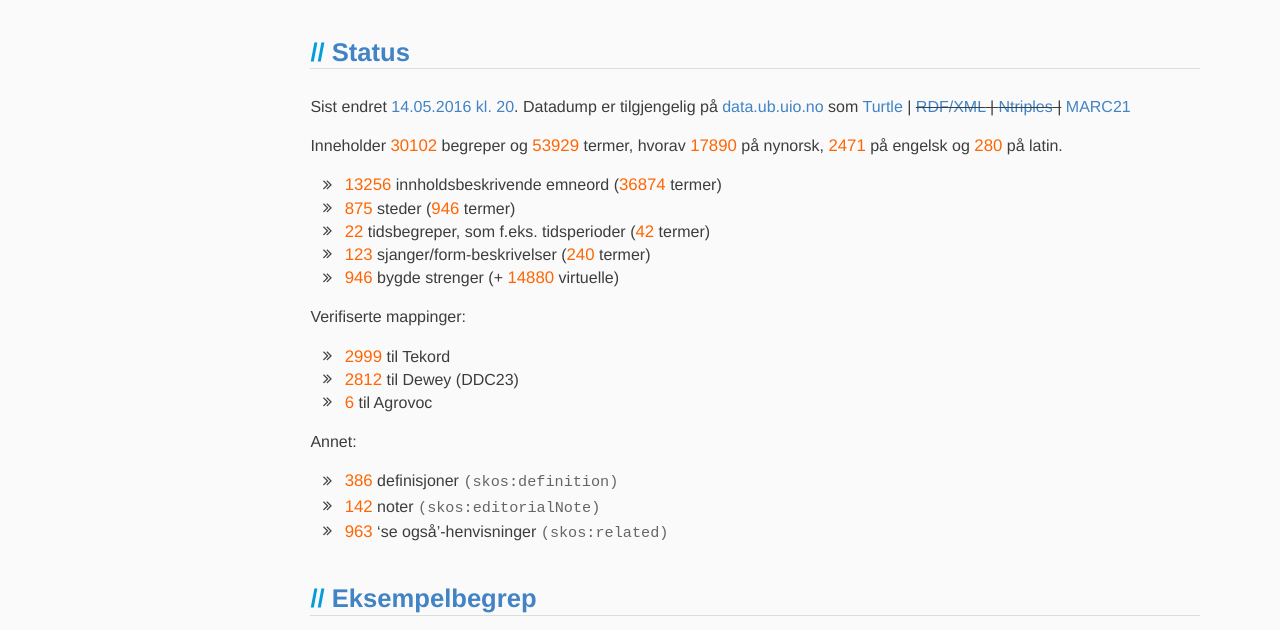
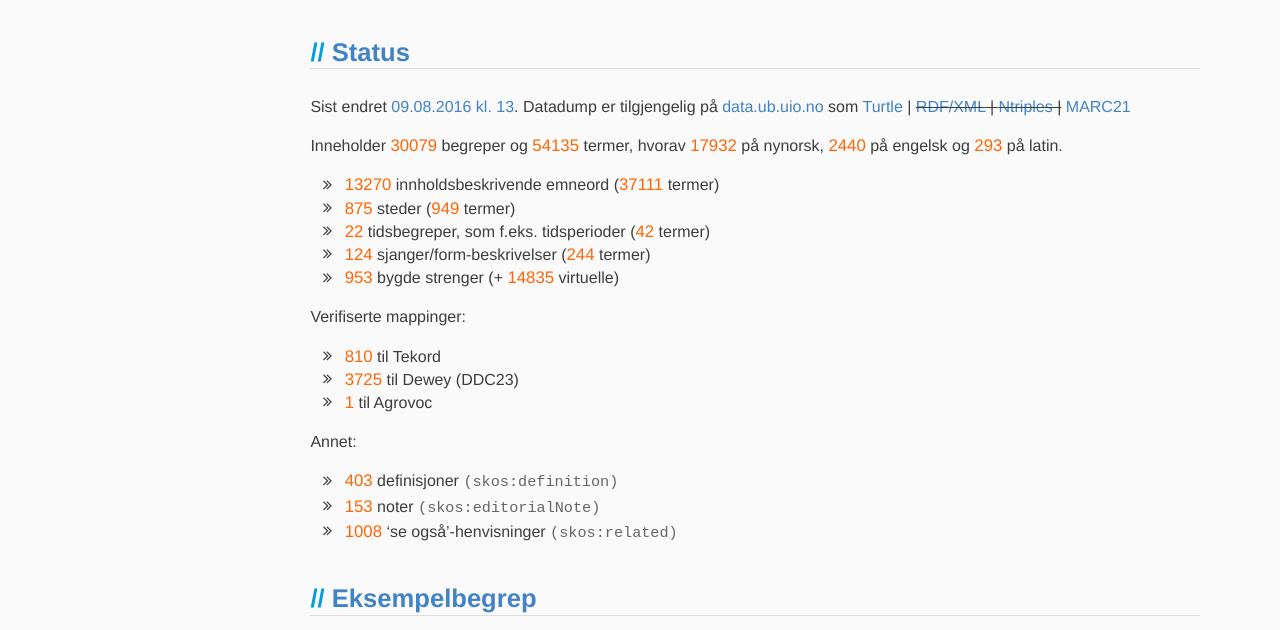
Before and after one commit to realfagstermer/realfagstermer.github.io, a Jekyll site: the page built from index.html, in a window 1280 px wide and 900 px high. Shown: the part 174-804 px from the top of the window. Built offline with Jekyll 4.4.1, drawn with Linux system fonts in a browser that asks for light colours; nearby versions of some CDN libraries; library files that are not in the unit come from our copies.

Commit message:
Update stats

```diff
--- a/_data/stats_current.json
+++ b/_data/stats_current.json
@@ -1,33 +1,33 @@
 {
-  "concepts": 30102,
-  "conceptsWithoutStrings": 14276,
+  "concepts": 30079,
+  "conceptsWithoutStrings": 14291,
   "facets": {
     "CompoundConcept": {
-      "concepts": 946,
+      "concepts": 953,
       "prefLabels": {},
       "terms": 0
     },
     "GenreForm": {
       "altLabels": {
-        "en": 2,
+        "en": 3,
         "la": 0,
-        "nb": 99,
+        "nb": 100,
         "nn": 0
       },
-      "concepts": 123,
+      "concepts": 124,
       "prefLabels": {
         "en": 14,
         "la": 0,
-        "nb": 123,
-        "nn": 2
+        "nb": 124,
+        "nn": 3
       },
-      "terms": 240
+      "terms": 244
     },
     "Place": {
       "altLabels": {
         "en": 7,
         "la": 0,
-        "nb": 40,
+        "nb": 43,
         "nn": 2
       },
       "concepts": 875,
@@ -37,7 +37,7 @@
         "nb": 875,
         "nn": 5
       },
-      "terms": 946
+      "terms": 949
     },
     "Time": {
       "altLabels": {
@@ -57,47 +57,47 @@
     },
     "Topic": {
       "altLabels": {
-        "en": 287,
-        "la": 10,
-        "nb": 3027,
-        "nn": 4636
+        "en": 216,
+        "la": 14,
+        "nb": 3228,
+        "nn": 4647
       },
-      "concepts": 13256,
+      "concepts": 13270,
       "prefLabels": {
-        "en": 2145,
-        "la": 269,
-        "nb": 13256,
-        "nn": 13244
+        "en": 2184,
+        "la": 278,
+        "nb": 13270,
+        "nn": 13274
       },
-      "terms": 36874
+      "terms": 37111
     },
     "VirtualCompoundConcept": {
-      "concepts": 14880,
+      "concepts": 14835,
       "prefLabels": {},
       "terms": 0
     }
   },
   "features": {
-    "broadMatch": 333,
-    "closeMatch": 602,
-    "definition": 386,
-    "editorialNote": 142,
-    "exactMatch": 7043,
+    "broadMatch": 447,
+    "closeMatch": 786,
+    "definition": 403,
+    "editorialNote": 153,
+    "exactMatch": 5056,
     "narrowMatch": 0,
-    "related": 963,
-    "relatedMatch": 758
+    "related": 1008,
+    "relatedMatch": 1106
   },
   "mappings": {
-    "agrovoc": 6,
-    "ddc": 2812,
-    "tekord": 2999
+    "agrovoc": 1,
+    "ddc": 3725,
+    "tekord": 810
   },
   "terms": {
-    "_sum": 53929,
-    "en": 2471,
-    "la": 280,
-    "nb": 33288,
-    "nn": 17890
+    "_sum": 54135,
+    "en": 2440,
+    "la": 293,
+    "nb": 33470,
+    "nn": 17932
   },
-  "ts": 1463256359
+  "ts": 1470750211
 }
```
Also changed, not shown: _data/stats.json.
